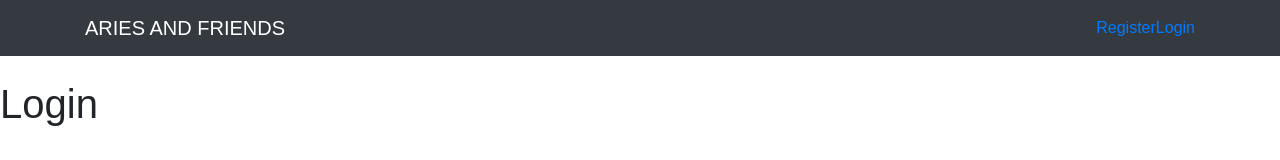
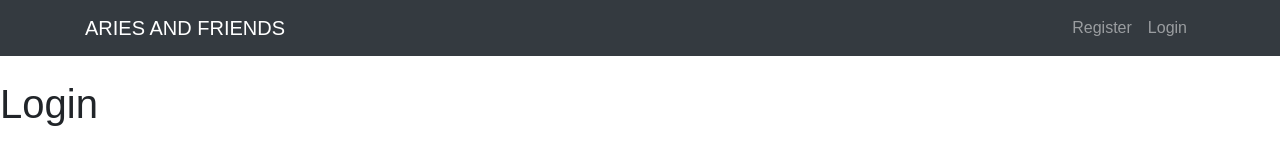
Before and after one commit to Allanlychee/rea-sales-client, a React (Create React App) app in the folder client/: page /Login in a window 1280 px wide. Shown: the top 160 px of the page. Built offline with nearby package versions, Linux system fonts and the light colour scheme; no server answers.

Commit message:
fixed nav

```diff
--- a/client/src/components/Navbar/Navbar.js
+++ b/client/src/components/Navbar/Navbar.js
@@ -1,5 +1,4 @@
 import React, { Component, Fragment } from "react";
-import { Link } from 'react-router-dom'
 
 export default class NavBar extends Component {
   render() {
@@ -21,20 +20,24 @@ export default class NavBar extends Component {
           </button>
 
           <div className="collapse navbar-collapse" id="mobile-nav">
-            <ul className="navbar-nav mr-auto">
+            {/* <ul className="navbar-nav mr-auto">
               <li className="nav-item">
                 <a className="nav-link" href="/">
-                  {" "}
+                Home
                 </a>
               </li>
-            </ul>
+            </ul> */}
 
             <ul className="navbar-nav ml-auto">
               <li className="nav-item">
-                <Link to='/Register'>Register</Link>
+              <a className="nav-link" href="/Register">
+                Register
+                </a>
               </li>
               <li className="nav-item">
-                  <Link to='/Login'>Login</Link>
+              <a className="nav-link" href="/Login">
+                Login
+                </a>
               </li>
             </ul>
           </div>
```
